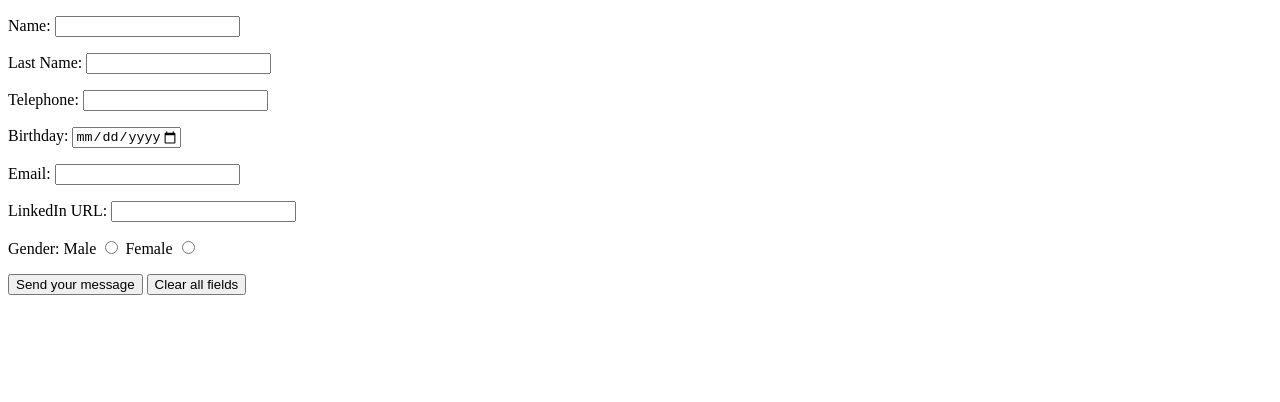
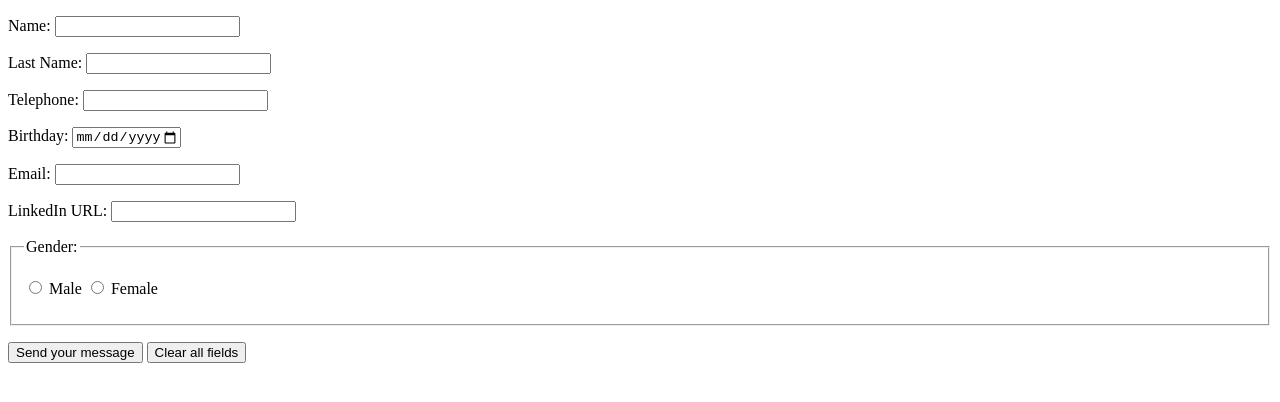
Before and after one commit to josejesus823/fullstack-roadmap, a plain HTML site: page Day6/index.html in a window 1280 px wide. Drawn offline with Linux system fonts and the light colour scheme.

Commit message:
Update form method and input types in index.html

```diff
--- a/Day6/index.html
+++ b/Day6/index.html
@@ -8,7 +8,7 @@
 </head>
 
 <body>
-  <form action="test.html" target="_blank">
+  <form action="test.html" target="_blank" method="post">
     <p>
       <label for="name">Name:</label>
       <input type="text" pattern="[A-Za-z]+" title="Only alphabetic characters allowed" id="name" maxlength="40"
@@ -23,7 +23,7 @@
 
     <p>
       <label for="telephone">Telephone:</label>
-      <input type="text" pattern="[0-9]+" title="Only numeric characters allowed" id="telephone" required />
+      <input type="tel" pattern="[0-9]+" title="Only numeric characters allowed" id="telephone" required />
     </p>
 
     <p>
@@ -33,7 +33,7 @@
 
     <p>
       <label for="email">Email:</label>
-      <input type="email" pattern="[a-zA-Z0-9._%+-]+@[a-zA-Z0-9.-]+\.[a-zA-Z]{2,}$" required />
+      <input type="email" pattern="[a-zA-Z0-9._%+-]+@[a-zA-Z0-9.-]+\.[a-zA-Z]{2,}$" id="email" required />
     </p>
 
     <p>
@@ -42,13 +42,16 @@
         title="Please enter a valid format (https://www.linkedin.com/in/username)" id="linkedIn_url" />
     </p>
 
-    <p>Gender:
+    <fieldset>
+      <legend>Gender:</legend>
+    <p>
+      <input type="radio" name="gender" required>
       <label for="gender"> Male</label>
+
       <input type="radio" name="gender" required>
-
-      <label for="gender"> Female</label>
-      <input type="radio" name="gender" required>
+       <label for="gender"> Female</label>
     </p>
+    </fieldset>
 
 
     <p class="button">
@@ -56,7 +59,6 @@
       <button type="reset">Clear all fields</button>
     </p>
   </form>
-  </form>
 </body>
 
 
```
